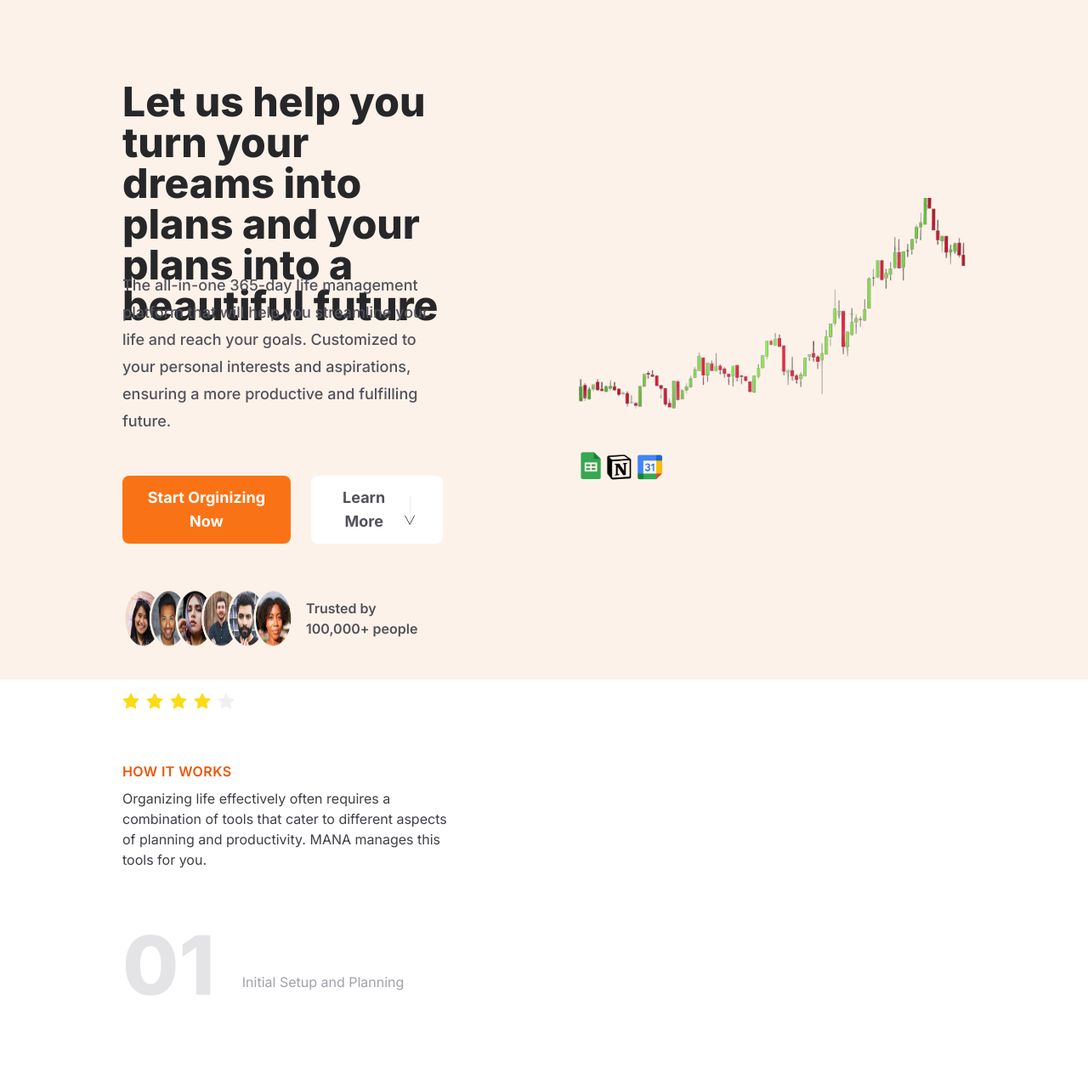
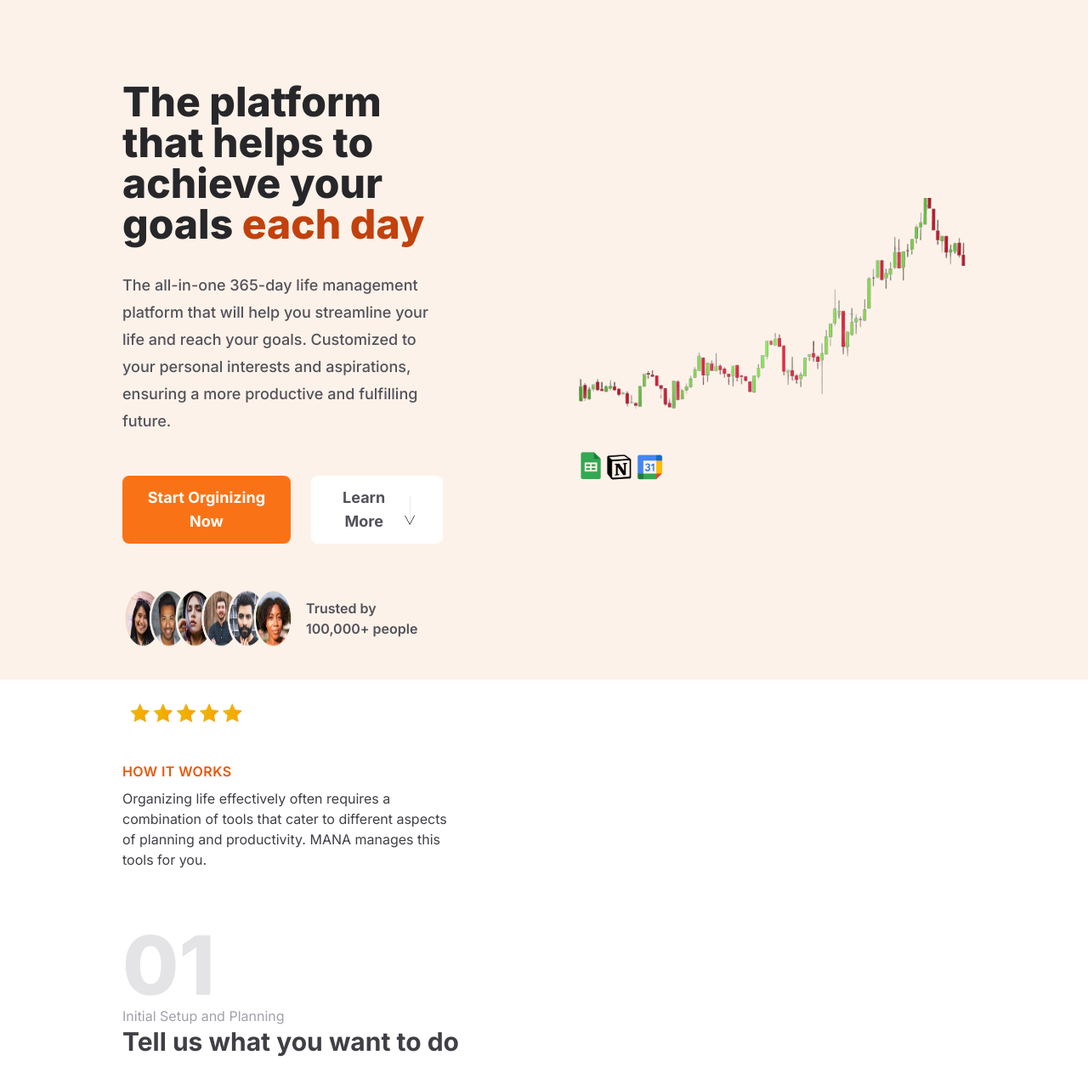
Before and after one commit to marcoshernanz/mana, a Next.js app: page / in a window 1280 px wide. Shown: the top 1282 px of the page at 85% size. Built offline with nearby package versions, Linux system fonts and the light colour scheme.

Commit message:
Changed title to shorter

```diff
--- a/src/app/page.tsx
+++ b/src/app/page.tsx
@@ -1,14 +1,13 @@
 /* NEW THINGS: */
-// justify-center(by chatGPT)
 //style={{ backgroundColor: "#f7f7f7" }} (by chatGPT)
 //leading-x (by Tailwind)
 //w-5/12 (by Tailwind)
+//w-{lo que quiera} (marquitos)
 //high, width image (by HTML)
+//import React from "react";
+//import { Rate } from "antd";
 //<Rate disabled defaultValue={4} /> (by Ant Design)
 //tracking-normal (by Tailwind)
-
-import React from "react";
-import { Rate } from "antd";
 
 export default function Home() {
   return (
@@ -19,11 +18,15 @@ export default function Home() {
       >
         <div className="flex h-44 w-5/12 flex-col gap-12">
           {/* h-44 w-5/12 */}
-          <div className="flex h-full w-full flex-col gap-1 text-5xl font-extrabold text-zinc-800">
-            <span>
-              Let us help you turn your dreams into plans and your plans into a
-              beautiful future
-            </span>
+          <div className="flex h-full w-full gap-1 text-5xl font-extrabold text-zinc-800">
+            <div>
+              <span>
+                {/* Let us help you turn your dreams into plans and your plans into a
+              beautiful future */}
+                The platform that helps to achieve your goals
+              </span>
+              <span className="text-orange-700"> each day</span>
+            </div>
           </div>
           {/* w-5/12 */}
           <div className="flex gap-1 text-lg font-medium leading-8 text-zinc-600">
@@ -50,7 +53,7 @@ export default function Home() {
             </div>
           </div>
           <div className="flex items-center">
-            <Rate disabled defaultValue={4} />
+            <img src="StarRating.png" height="150" width="150"></img>
           </div>
         </div>
         <div className="item-center flex flex-col justify-center gap-10">
@@ -72,12 +75,18 @@ export default function Home() {
               </span>
             </div>
           </div>
-          <div className="flex flex-row gap-8">
+          <div className="flex flex-col">
             <span className="flex text-8xl font-extrabold text-zinc-200">
               01
             </span>
-            <div className="flex py-14 text-zinc-400">
+            <div className="flex text-zinc-400">
               <span>Initial Setup and Planning</span>
+            </div>
+            <div className="flex text-3xl font-bold text-zinc-700">
+              <span>Tell us what you want to do</span>
+              {/* //Assess Needs: Identify the areas of life that need organization
+              (e.g., work, personal projects, hobbies, health, finances).Assess
+              Needs */}
             </div>
           </div>
         </div>
```
Also changed, not shown: public/StarRating.png (added).
